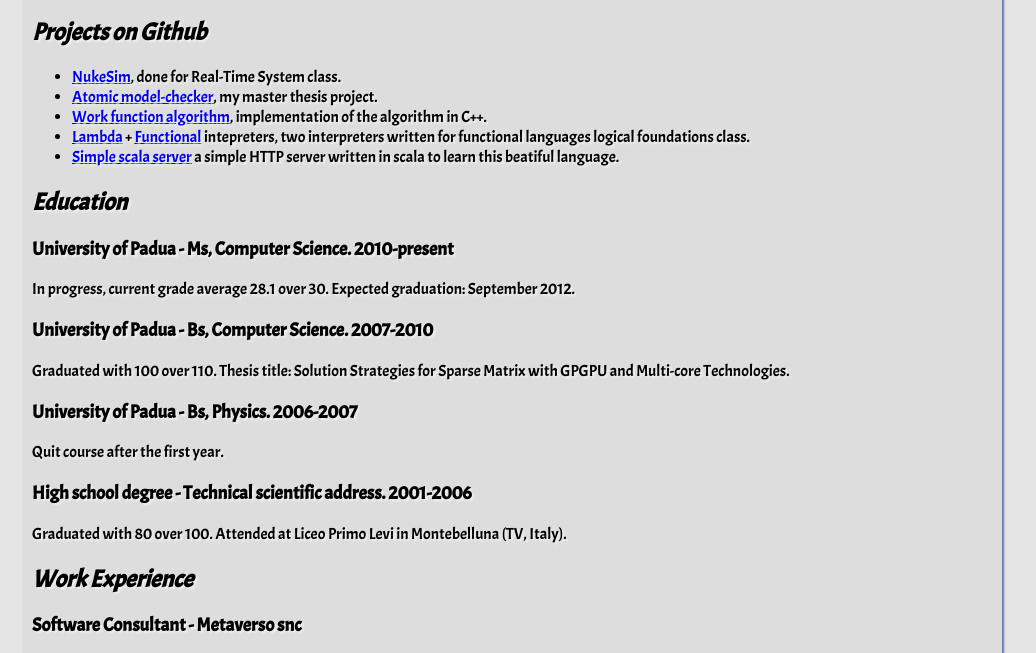
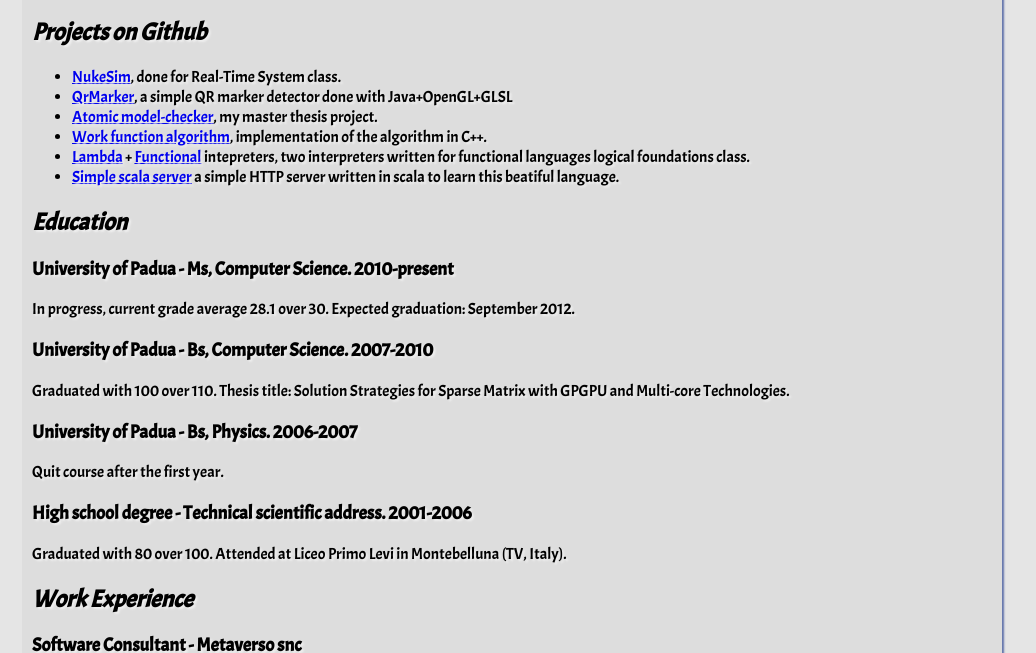
Before and after one commit to thHube/thhube.github.com, a plain HTML site: page index.html in a window 1280 px wide. Shown: the part 141-794 px from the top of the page, without its empty margins (128-1164 px from the left). Drawn offline with Linux system fonts and the light colour scheme.

Commit message:
Updated the page and added readme

```diff
--- a/index.html
+++ b/index.html
@@ -20,6 +20,7 @@
 
     <ul>
         <li><a href="https://github.com/thHube/NukeSim">NukeSim</a>, done for Real-Time System class.</li>
+        <li><a href="https://github.com/thHube/QrMarker-ComputerVision">QrMarker</a>, a simple QR marker detector done with Java+OpenGL+GLSL</li>
         <li><a href="https://github.com/thHube/Cpunf-ModelCheck">Atomic model-checker</a>, my master thesis project.</li>
         <li><a href="https://github.com/thHube/Work-Function-Algorithm">Work function algorithm</a>, implementation of the algorithm in C++.</li>
         <li>
```
